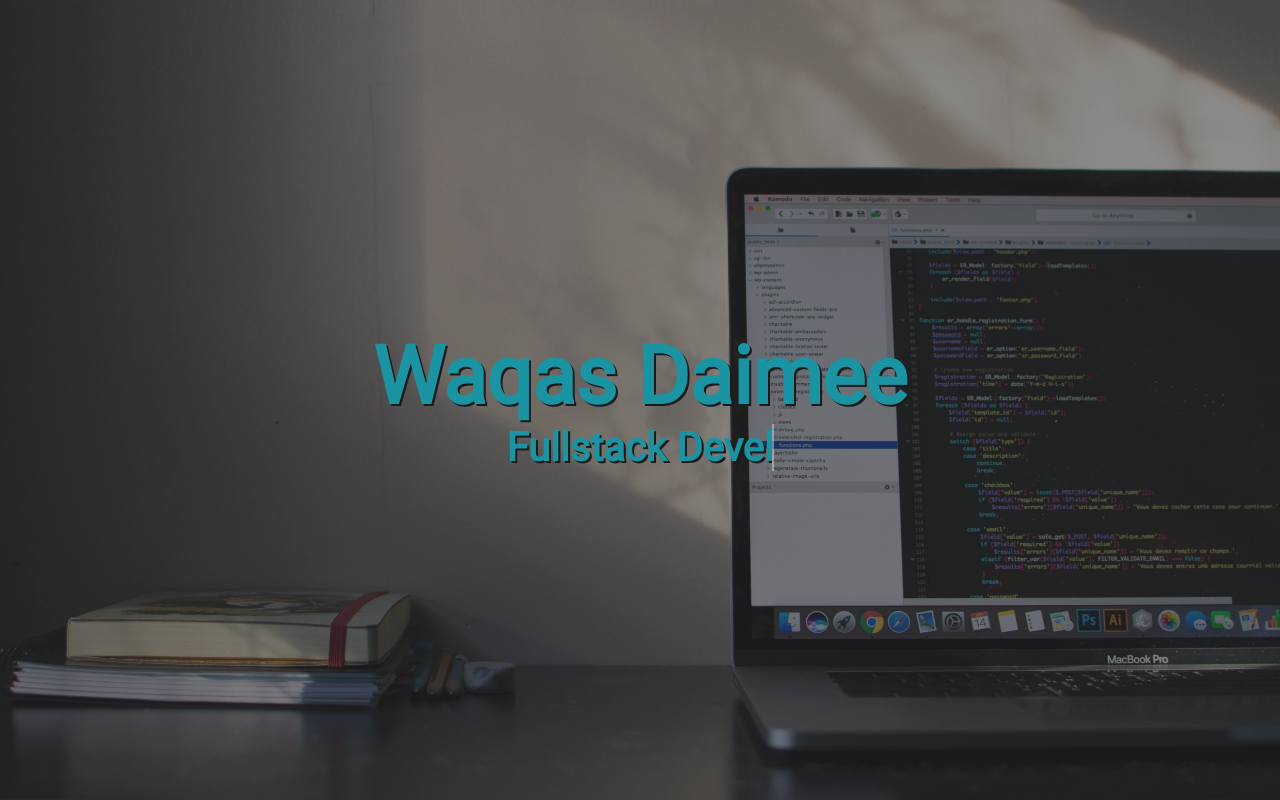
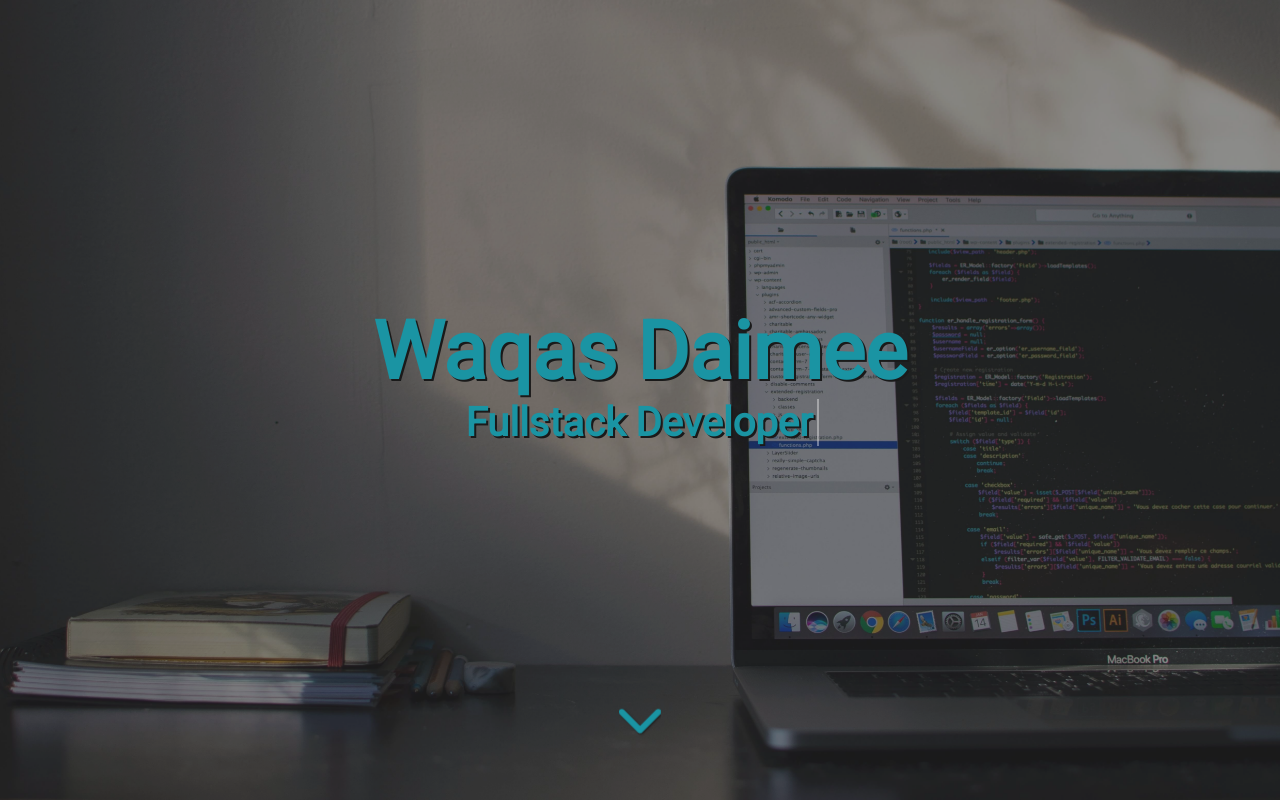
Before and after one commit to wdaimee/portfolio_react, a React (Create React App) app: page / in a window 1280 px wide. Built offline with nearby package versions, Linux system fonts and the light colour scheme.

Commit message:
added arrow to welcome component and added animation

```diff
--- a/src/components/Welcome/Welcome.styles.ts
+++ b/src/components/Welcome/Welcome.styles.ts
@@ -1,5 +1,6 @@
 import styled, { keyframes } from 'styled-components';
 import Background from '../../images/background.jpg';
+import { Icon } from '../../ui/Icon/Icon';
 
 export const Container = styled.div`
     min-height: 100vh;
@@ -40,7 +41,7 @@ const TypeWritterFrames = keyframes`
     }
 
     to {
-        width: 9em;
+        width: 8.9em;
     }
 `;
 
@@ -62,6 +63,25 @@ export const Title = styled(Header)`
     width: 10em;
     border-right: 2px solid rgba(255, 255, 255, 0.75);
     white-space: nowrap;
-    animation: ${TypeWritterFrames} 4s steps(19) 2s 1 normal both,
+    animation: ${TypeWritterFrames} 4s steps(19) 1s 1 normal both,
                ${BlinkCursorFrames} 400ms steps(44) infinite normal;
 `;
+
+const PulseKeyFrames = keyframes`
+    from {
+        transform: scale(1);
+    }
+    50% {
+        transform: scale(0.85);
+    }
+    to {
+        transform: scale(1);
+    }
+`;
+
+export const StyledIcon = styled(Icon)`
+    z-index: 1;
+    position: relative;
+    top: 15.625rem;
+    animation: ${PulseKeyFrames} 2s infinite;
+`;
--- a/src/components/Welcome/Welcome.tsx
+++ b/src/components/Welcome/Welcome.tsx
@@ -1,11 +1,12 @@
 import React from 'react';
-import { Container, Header, Title } from './Welcome.styles';
+import { Container, Header, Title, StyledIcon } from './Welcome.styles';
 
 export const Welcome: React.FC<any> = props => {
     return(
         <Container>
             <Header>Waqas Daimee</Header>
             <Title>Fullstack Developer</Title>
+            <StyledIcon icon="arrowDown" size="50px" color="green" />
         </Container>
     )
 };
--- a/src/css/theme.ts
+++ b/src/css/theme.ts
@@ -1,6 +1,6 @@
 import { DefaultTheme } from 'styled-components';
 
-export type Color = 'darkGrey';
+export type Color = 'background' | 'darkGrey' | 'green' | 'white';
 
 declare module 'styled-components' {
     export interface DefaultTheme {
--- a/src/ui/Icon/Icons.ts
+++ b/src/ui/Icon/Icons.ts
@@ -1,5 +1,7 @@
 import { Logo } from './Icons/logo';
+import { ArrowDown } from './Icons/arrow_down';
 
 export const icons = {
-    wdLogo: Logo
+    wdLogo: Logo,
+    arrowDown: ArrowDown
 };
--- /dev/null
+++ b/src/ui/Icon/Icons/arrow_down.tsx
@@ -0,0 +1,15 @@
+import React from 'react';
+
+export const ArrowDown: React.FC<{className?: string}> = props => <svg {...props} version="1.1" xmlns="http://www.w3.org/2000/svg" viewBox="0 0 451.847 451.847">
+	<defs>
+       <filter id="filter1" x="0" y="0">
+           <feOffset result="offOut" in="SourceAlpha" dx="10" dy="10" />
+           <feFlood floodColor="#000" />
+           <feGaussianBlur result="blurOut" in="offOut" stdDeviation="10" />
+           <feBlend in="SourceGraphic" in2="blurOut" mode="normal" />
+       </filter>
+    </defs>
+	<path d="M225.923,354.706c-8.098,0-16.195-3.092-22.369-9.263L9.27,151.157c-12.359-12.359-12.359-32.397,0-44.751
+		c12.354-12.354,32.388-12.354,44.748,0l171.905,171.915l171.906-171.909c12.359-12.354,32.391-12.354,44.744,0
+		c12.365,12.354,12.365,32.392,0,44.751L248.292,345.449C242.115,351.621,234.018,354.706,225.923,354.706z" fill="currentColor" filter="url(#filter1)"/>
+</svg>
```
